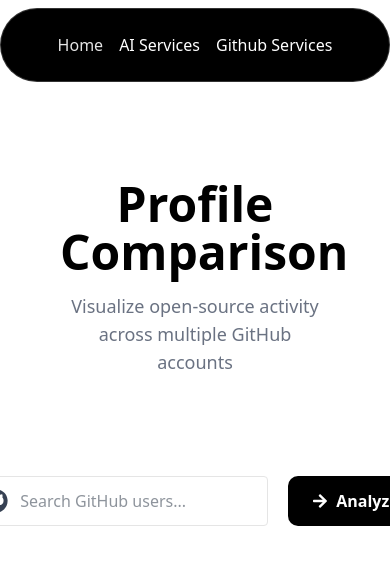
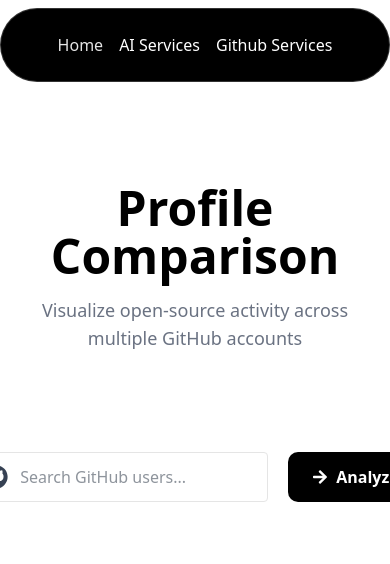
Before and after one commit to CMPT-276-SUMMER-2025/final-project-15-mountains, a Next.js app in the folder src/: page /profile_comparison in a window 390 px wide. Shown: the top 564 px of the page. Built offline with nearby package versions, Linux system fonts and the light colour scheme.

Commit message:
Refactor ProfileComparison layout for responsive grid and consistent spacing

```diff
--- a/src/app/profile_comparison/page.js
+++ b/src/app/profile_comparison/page.js
@@ -120,8 +120,8 @@
     );
 
     return (
-        <div className="m-10 p-5 mt-40">
-            <ComparisonHeader />
+        <div className="container mx-auto px-4 py-6 mt-40">
+            <ComparisonHeader/>
             <div className="flex flex-col gap-15 mb-10">
                 <div className="flex justify-center">
                     <div className="flex flex-row justify-center w-1/3 gap-5">
```
